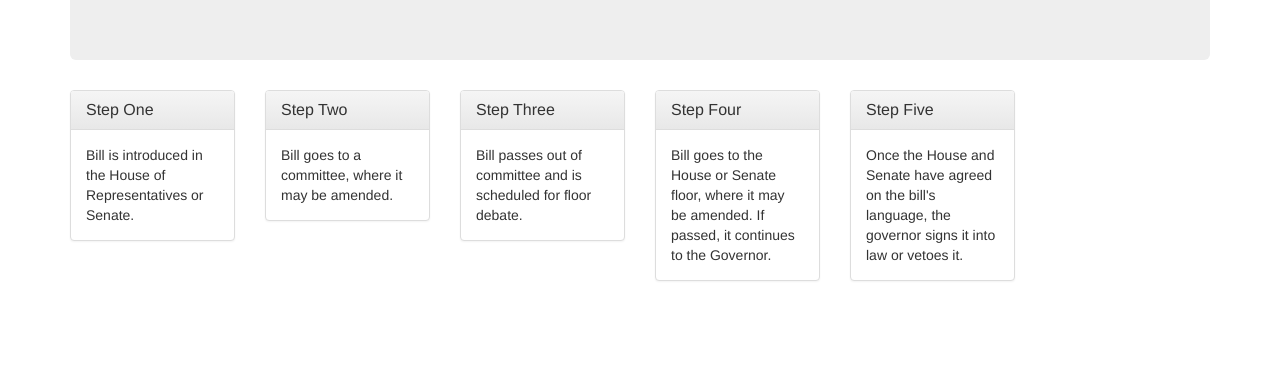
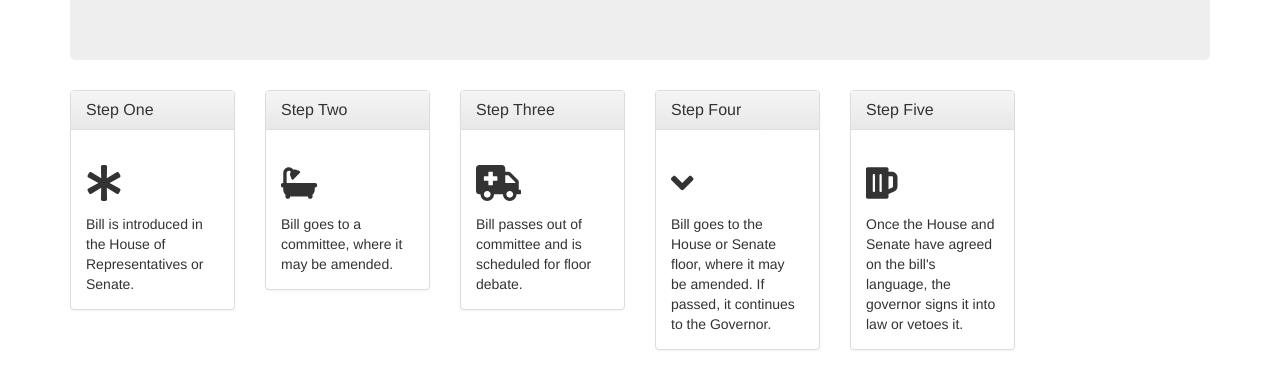
Before and after one commit to SierraJuarez/initializr-bootstrap-homework, a plain HTML site: page index.html in a window 1280 px wide. Shown: the part 230-618 px from the top of the page. Drawn offline with Linux system fonts and the light colour scheme.

Commit message:
added symbols

```diff
--- a/index.html
+++ b/index.html
@@ -12,6 +12,8 @@
         <link rel="apple-touch-icon" href="apple-touch-icon.png">
 
         <link rel="stylesheet" href="css/bootstrap.min.css">
+        <script defer src="https://use.fontawesome.com/releases/v5.0.8/js/solid.js" integrity="sha384-+Ga2s7YBbhOD6nie0DzrZpJes+b2K1xkpKxTFFcx59QmVPaSA8c7pycsNaFwUK6l" crossorigin="anonymous"></script>
+<script defer src="https://use.fontawesome.com/releases/v5.0.8/js/fontawesome.js" integrity="sha384-7ox8Q2yzO/uWircfojVuCQOZl+ZZBg2D2J5nkpLqzH1HY0C1dHlTKIbpRz/LG23c" crossorigin="anonymous"></script>
         <style>
             body {
                 padding-top: 50px;
@@ -37,7 +39,7 @@
       <h3 class="panel-title">Step One</h3>
     </div>
     <div class="panel-body">
-      Bill is introduced in the House of Representatives or Senate.
+      <h1><i class="fas fa-asterisk"></i></h1>Bill is introduced in the House of Representatives or Senate.
     </div>
   </div>
 </div>
@@ -49,7 +51,7 @@
       <h3 class="panel-title">Step Two</h3>
     </div>
     <div class="panel-body">
-      Bill goes to a committee, where it may be amended.
+      <h1><i class="fas fa-bath"></i></h1>Bill goes to a committee, where it may be amended.
     </div>
   </div>
 </div>
@@ -61,7 +63,7 @@
       <h3 class="panel-title">Step Three</h3>
     </div>
     <div class="panel-body">
-      Bill passes out of committee and is scheduled for floor debate.
+      <h1><i class="fas fa-ambulance"></i></h1>Bill passes out of committee and is scheduled for floor debate.
     </div>
   </div>
 </div>
@@ -73,7 +75,7 @@
       <h3 class="panel-title">Step Four</h3>
     </div>
     <div class="panel-body">
-      Bill goes to the House or Senate floor, where it may be amended. If passed, it continues to the Governor.
+      <h1><i class="fas fa-angle-down"></i></h1>Bill goes to the House or Senate floor, where it may be amended. If passed, it continues to the Governor.
     </div>
   </div>
 </div>
@@ -85,7 +87,7 @@
       <h3 class="panel-title">Step Five</h3>
     </div>
     <div class="panel-body">
-      Once the House and Senate have agreed on the bill's language, the governor signs it into law or vetoes it.
+      <h1><i class="fas fa-beer"></i></h1>Once the House and Senate have agreed on the bill's language, the governor signs it into law or vetoes it.
     </div>
   </div>
 </div>
```
